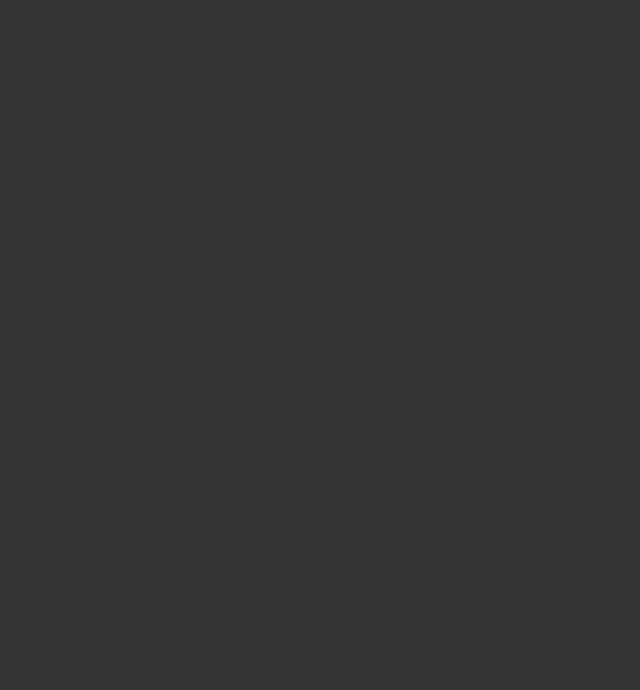
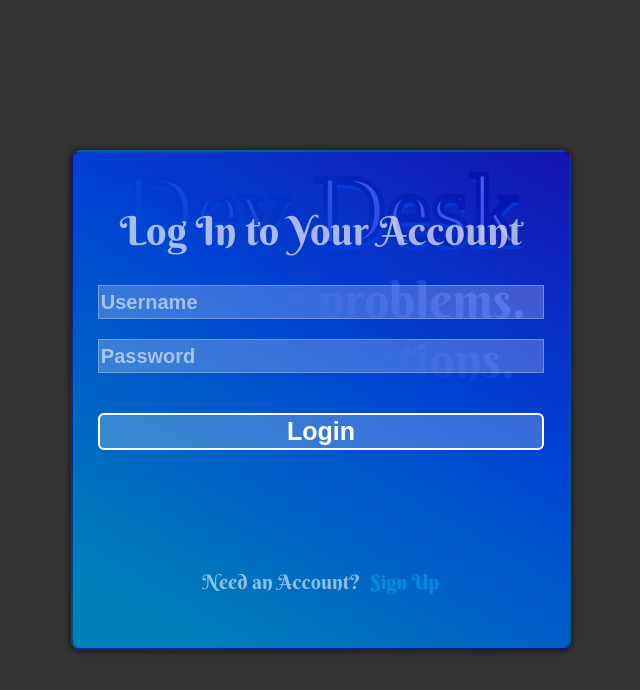
Before and after one commit to devdesk-que/Dev-Desk-FE, a React (Create React App) app: page / in a window 1280 px wide. Shown: the top 690 px of the page, without its empty margins (319-959 px from the left). Built offline with nearby package versions, Linux system fonts and the light colour scheme; a web font is replaced by a local one.

Commit message:
styles to login and navlink to adduser

```diff
--- a/src/App.js
+++ b/src/App.js
@@ -9,8 +9,8 @@ function App() {
     <div className='App'>
       <Switch>
         <Route path='/adduser' component={AddUser} />
-        <Route path='/login' component={Login} />
         <PrivateRoute path='/dashboard' component={Dashboard} />
+        <Route path='/' component={Login} />
       </Switch>
     </div>
   );
--- a/src/components/Login.js
+++ b/src/components/Login.js
@@ -2,6 +2,7 @@ import React, { Component } from 'react';
 import { withRouter, Redirect } from 'react-router-dom';
 import { connect } from 'react-redux';
 import { login } from '../store/actions';
+import { NavLink } from 'react-router-dom';
 import Logo from '../assets/Logo';
 
 class Login extends Component {
@@ -47,8 +48,8 @@ class Login extends Component {
         </h3>
 
         <form onSubmit={this.handleSubmit} className='login-form'>
+          <h1 className='login-title'>Log In to Your Account</h1>
           {error && <p className='error'>{error}</p>}
-
           <input
             type='text'
             name='username'
@@ -70,6 +71,12 @@ class Login extends Component {
           ) : (
             <button type='submit'>Login</button>
           )}
+          <p className='signup'>
+            Need an Account?
+            <NavLink exact to='/adduser' className='signup-link'>
+              Sign Up
+            </NavLink>
+          </p>
         </form>
       </div>
     );
--- a/src/scss/login.scss
+++ b/src/scss/login.scss
@@ -32,18 +32,28 @@
     border: 2px solid rgba(0, 0, 0, 0.233);
     box-shadow: 0 0 3px 3px rgba(0, 0, 0, 0.2), 0 2px 10px 0 rgba(0, 0, 0, 0.15);
     color: white;
+
+
 }
 
 .login-form input {
     width: 90%;
     margin-bottom: 1rem;
-    font-size: 1rem;
-    line-height: 2rem;
+    font-size: 2rem;
+    line-height: 3rem;
     box-sizing: border-box;
     border: 1px solid rgba(255, 255, 255, 0.281);
     background-color: rgba(255, 255, 255, 0.219);
     font-weight: bold;
     color: white;
+    margin: 1rem;
+}
+
+.login-title {
+    font-size: 4rem;
+    margin-bottom: 2rem;
+    font-family: 'Berkshire Swash', cursive;
+    color: rgba(255, 255, 255, 0.65);
 }
 
 .login-form input::placeholder {
@@ -58,13 +68,28 @@
     border-radius: 6px;
     border: 2px solid white;
     color: #ffffff !important;
+    width: 90%;
     font-weight: bold;
     font-family: sans-serif;
-    font-size: 1.5rem;
+    font-size: 2.5rem;
     cursor: pointer;
     text-align: center;
     transition: background 250ms ease-in-out, transform 150ms ease;
     justify-self: flex-end;
+    margin: 3rem 0;
+}
+
+.signup {
+    margin-top: 9rem;
+    font-size: 2rem;
+    font-family: 'Berkshire Swash', cursive;
+    color: rgba(255, 255, 255, 0.55);
+}
+
+.signup-link {
+    margin-left: 1rem;
+    text-decoration: none;
+    color: rgba(0, 174, 255, 0.55);
 }
 
 .error {
```
